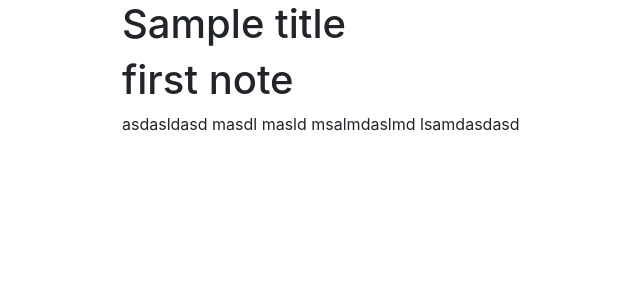
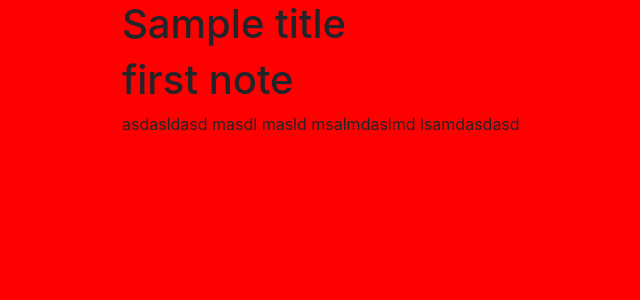
Before and after one commit to tchesa/django-notes, a Django app: template src/templates/note_detail.html in a window 1280 px wide. Shown: the top 300 px of the page, without its empty margins (248-888 px from the left). Run offline with Django 3.2, Linux system fonts and the light colour scheme; data comes from the database, SQL or seed files in the repository; both versions use the stored data as it was after the commit; the template is opened without the code that fills it: values that come from a table or form of the project are taken from there, most other values are stand-ins (such as "Sample title", 1, 10 or a date in 2020); some libraries are stand-ins or nearby versions.

Commit message:
static files

```diff
--- a/src/notes/settings.py
+++ b/src/notes/settings.py
@@ -119,4 +119,6 @@ USE_TZ = True
 # Static files (CSS, JavaScript, Images)
 # https://docs.djangoproject.com/en/2.2/howto/static-files/
 
+# STATIC_ROOT = ''
 STATIC_URL = '/static/'
+# STATICFILES_DIRS = ( os.path.join('static'), )
--- /dev/null
+++ b/src/static/main.css
@@ -0,0 +1,3 @@
+body {
+  background-color: red;
+}
--- a/src/templates/base.html
+++ b/src/templates/base.html
@@ -8,6 +8,8 @@
     <!-- Bootstrap CSS -->
     <link rel="stylesheet" href="https://stackpath.bootstrapcdn.com/bootstrap/4.3.1/css/bootstrap.min.css" integrity="sha384-ggOyR0iXCbMQv3Xipma34MD+dH/1fQ784/j6cY/iJTQUOhcWr7x9JvoRxT2MZw1T" crossorigin="anonymous">
 
+    {% load static %}
+    <link rel='stylesheet' type='text/css' href='{% static "main.css" %}'>
     <title>{% block head_title %} Notes {% endblock %}</title>
   </head>
   <body>
```
Also changed, not shown: src/db.sqlite3, src/storage/migrations/0005_auto_20190606_0826.py (added), src/storage/models.py.
